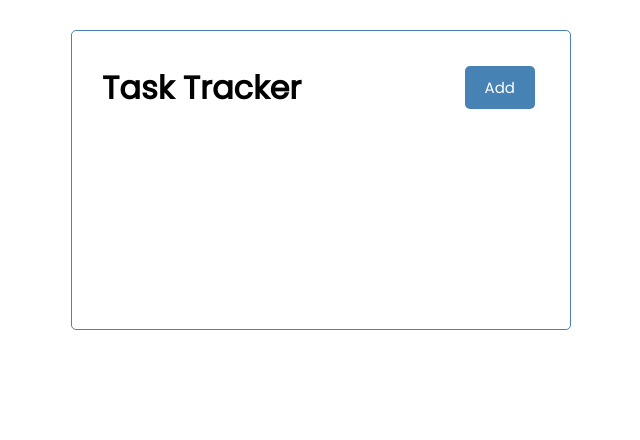
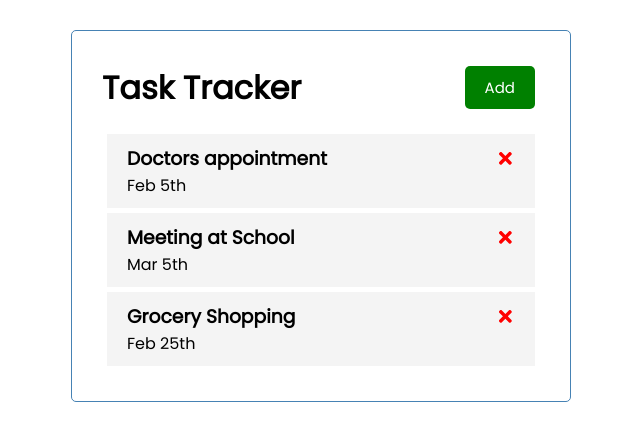
Before and after one commit to Navyapriyalal/Task-Tracker, a React (Create React App) app: page / in a window 1280 px wide. Shown: the top 440 px of the page, without its empty margins (319-959 px from the left). Built offline with nearby package versions, Linux system fonts and the light colour scheme.

Commit message:
'commited'

```diff
--- a/package.json
+++ b/package.json
@@ -8,6 +8,7 @@
     "@testing-library/user-event": "^13.5.0",
     "react": "^18.3.1",
     "react-dom": "^18.3.1",
+    "react-icons": "^5.2.1",
     "react-scripts": "5.0.1",
     "web-vitals": "^2.1.4"
   },
--- a/src/App.js
+++ b/src/App.js
@@ -1,9 +1,32 @@
 import Header from './components/Header'
+import Tasks from './components/Tasks';
+import { useState } from "react"
 
 const App=() => {
+  const [tasks,setTasks] = useState([
+    {
+        id: 1,
+        text: 'Doctors appointment',
+        day: 'Feb 5th',
+        remainder: true,
+    },
+    {
+        id: 2,
+        text: 'Meeting at School',
+        day: 'Mar 5th',
+        remainder: true,
+    },
+    {
+        id: 3,
+        text: 'Grocery Shopping',
+        day: 'Feb 25th',
+        remainder: false,
+    }
+])
   return (
     <div className="container">
       <Header />
+      <Tasks tasks={tasks}/>
     </div>
   );
 }
--- a/src/components/Button.js
+++ b/src/components/Button.js
@@ -1,8 +1,12 @@
 import PropTypes from 'prop-types'
 
 
-const Button = ({ color,text}) => {
-  return <button style={{ backgroundColor:color }}className='btn'>{ text }</button>
+const Button = ({ color,text,onClick }) => {
+  return (
+  <button
+    onClick={onClick} style={{ backgroundColor:color }}className='btn'>{ text }
+  </button>
+  )
 }
 
 Button.defaultProps = {
@@ -12,6 +16,7 @@ Button.defaultProps = {
 Button.propTypes = {
     color: PropTypes.string,
     text: PropTypes.string,
+    onClick: PropTypes.func,
 }
 
 export default Button
--- a/src/components/Header.js
+++ b/src/components/Header.js
@@ -2,10 +2,13 @@ import PropTypes from 'prop-types'
 import Button from './Button'
 
 const Header = ({title}) => {
+  const onClick = () => {
+    console.log('Click')
+  }
   return (
     <header className='header'>
       <h1>{title}</h1>
-      <Button  text='Add'/>
+      <Button color='green' text='Add' onClick={onClick}/>
     </header>
   )
 }
--- /dev/null
+++ b/src/components/Task.js
@@ -0,0 +1,12 @@
+import { FaTimes } from 'react-icons/fa'
+
+const Task = ({ task }) => {
+  return (
+    <div className='task'>
+        <h3>{task.text} <FaTimes style={{ color:'red', cursor:'pointer' }}/></h3>
+        <p>{task.day}</p>
+    </div>
+  )
+}
+
+export default Task
--- /dev/null
+++ b/src/components/Tasks.js
@@ -0,0 +1,13 @@
+import Task from "./Task"
+
+const Tasks = ({ tasks }) => {
+  return (
+    <>
+      {tasks.map((task) => (
+        <Task key={task.id} task={task}/>
+      ))}
+    </>
+  )
+}
+
+export default Tasks
```
Also changed, not shown: 1 other file (tests, documents, lock files or other folders).
